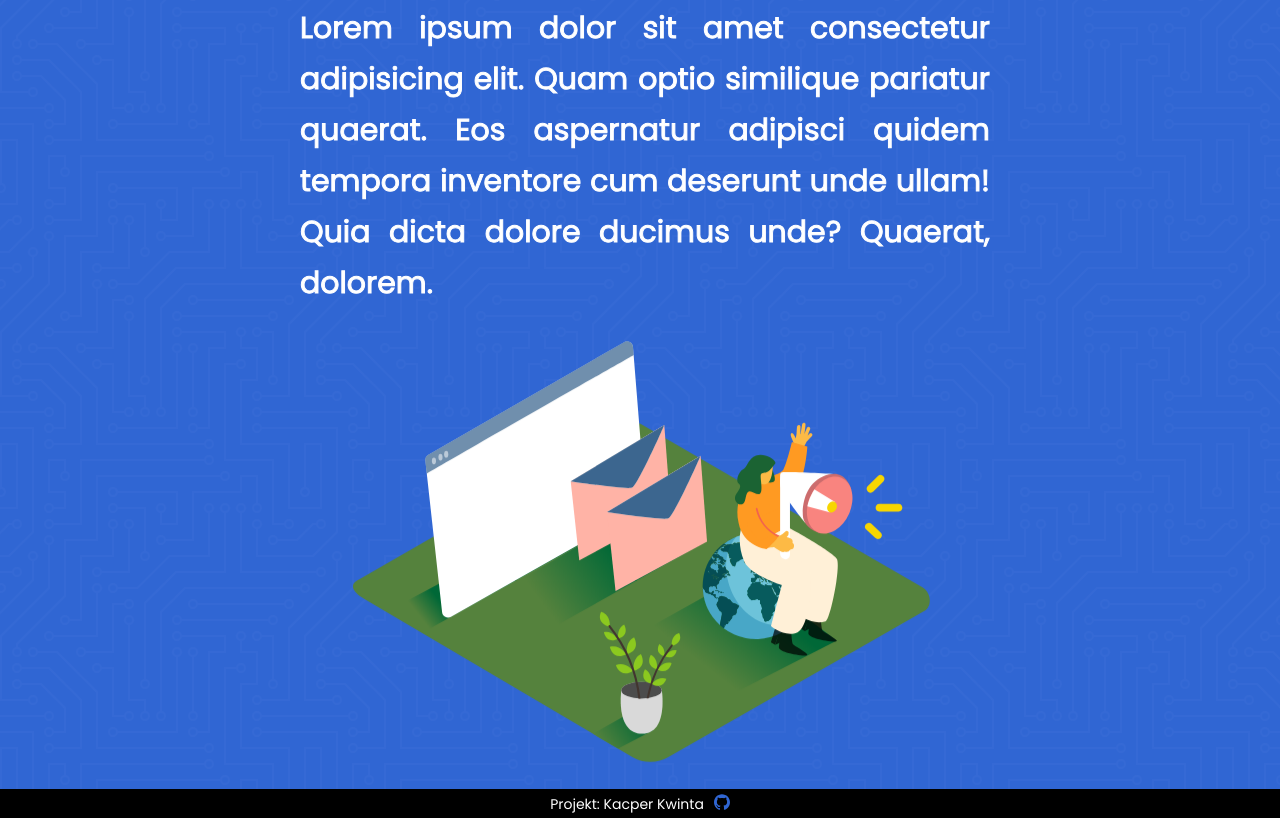
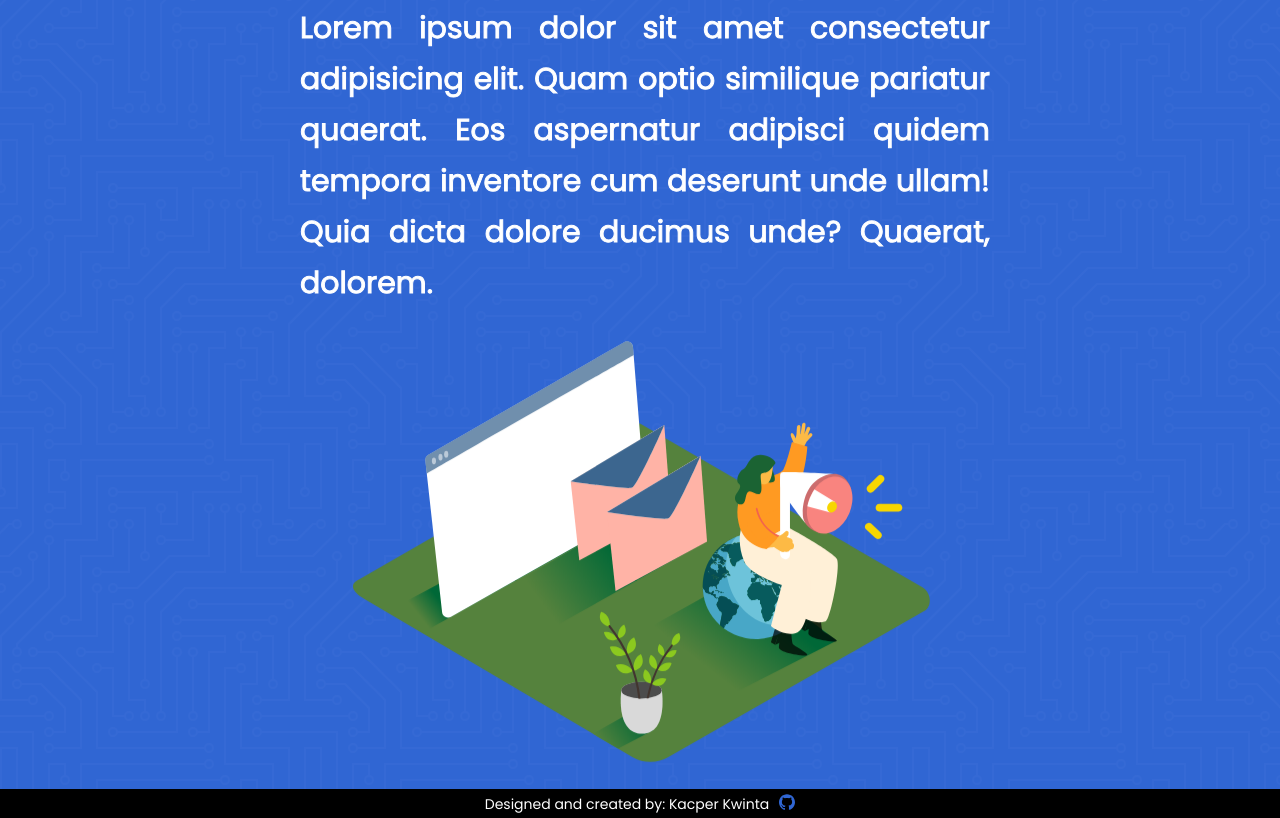
Before and after one commit to kacperkwinta/IT-Company, a plain HTML site: page index.html in a window 1280 px wide. Shown: the part 5589-6407 px from the top of the page. Drawn offline with nearby package versions, Linux system fonts and the light colour scheme.

Commit message:
Update index.html

```diff
--- a/index.html
+++ b/index.html
@@ -186,7 +186,7 @@
     </section>
 
     <section class="footer">
-        <p class="footer-p">Projekt: Kacper Kwinta <a target="_blank" href="https://github.com/turbobaguettes/Pitos-Company"><img class="footer-icon" src="/img/github.svg" alt=""></a></p>
+        <p class="footer-p">Designed and created by: Kacper Kwinta <a target="_blank" href="https://github.com/turbobaguettes/Pitos-Company"><img class="footer-icon" src="/img/github.svg" alt=""></a></p>
     </section>
 
     <script src="https://cdnjs.cloudflare.com/ajax/libs/animejs/2.0.2/anime.min.js"></script>
```
